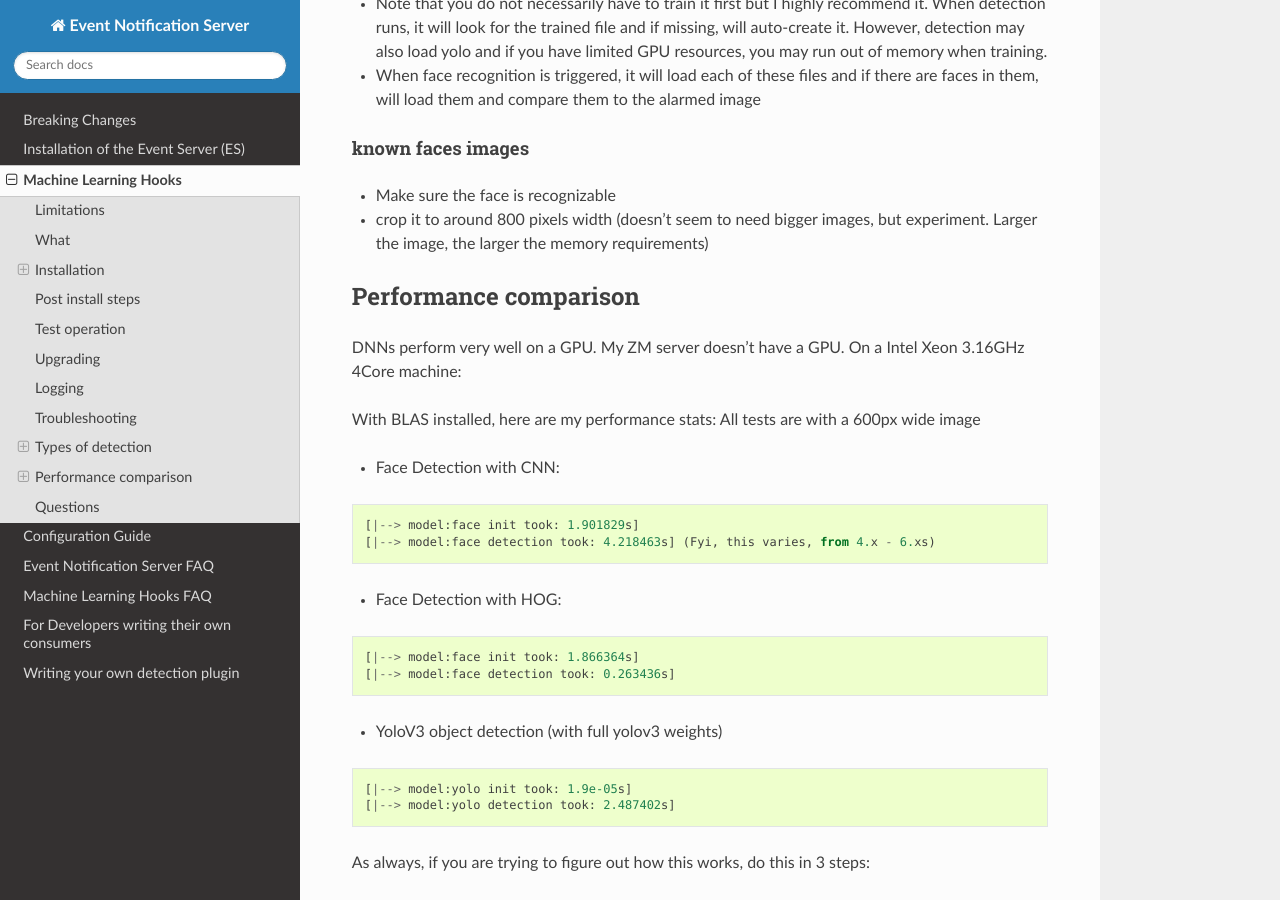
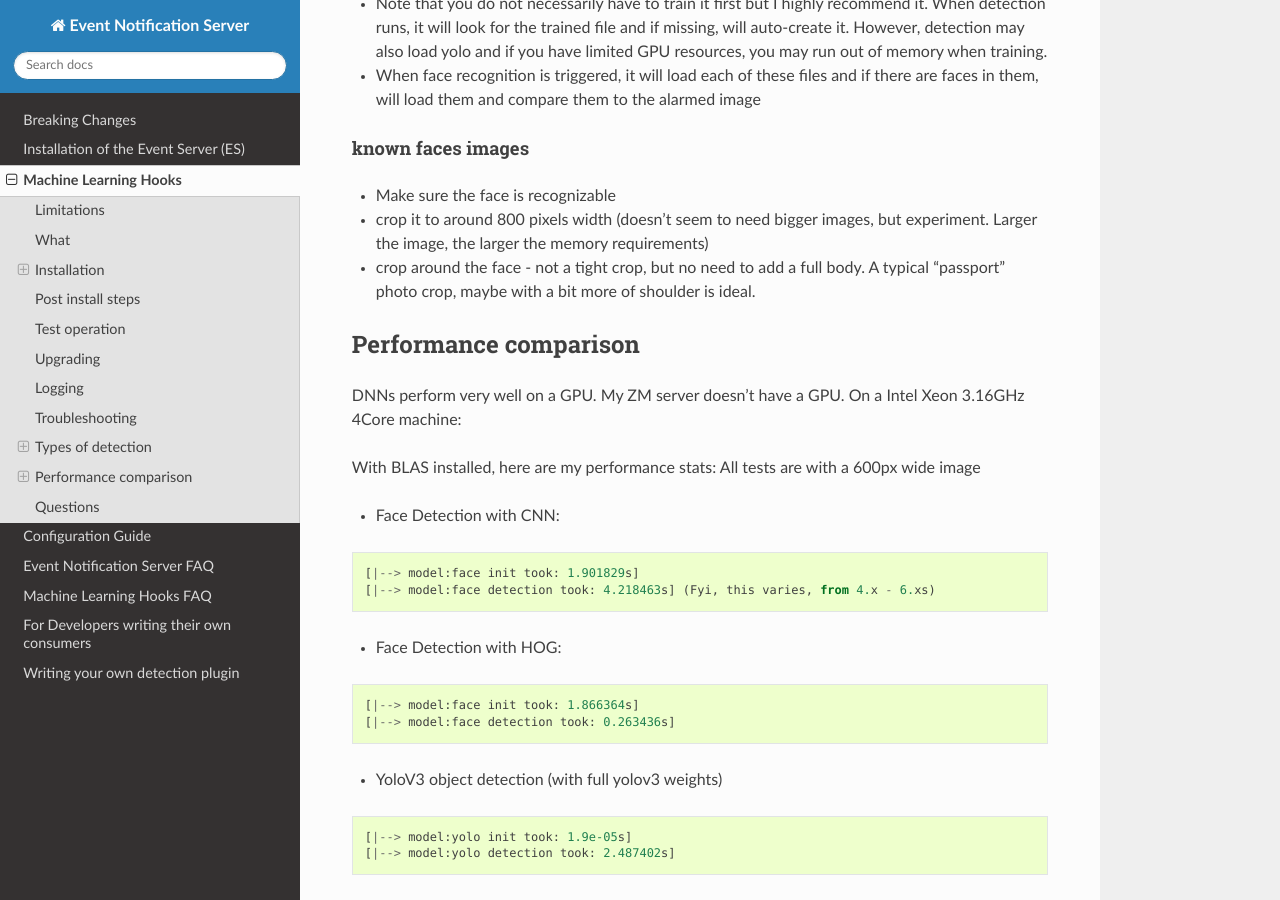
Before and after one commit to ZoneMinder/zmeventnotification, a Sphinx documentation site: the page built from docs/guides/hooks.rst, in a window 1280 px wide and 900 px high, scrolled down 6526 px. Built offline with Sphinx 7.4.7 and the Read the Docs theme 2.0.0, drawn with Linux system fonts in a browser that asks for light colours.

```diff
--- a/docs/guides/hooks.rst
+++ b/docs/guides/hooks.rst
@@ -331,6 +331,7 @@
 -  crop it to around 800 pixels width (doesn't seem to need bigger
    images, but experiment. Larger the image, the larger the memory
    requirements)
+- crop around the face - not a tight crop, but no need to add a full body. A typical "passport" photo crop, maybe with a bit more of shoulder is ideal.
 
 
 Performance comparison
```
